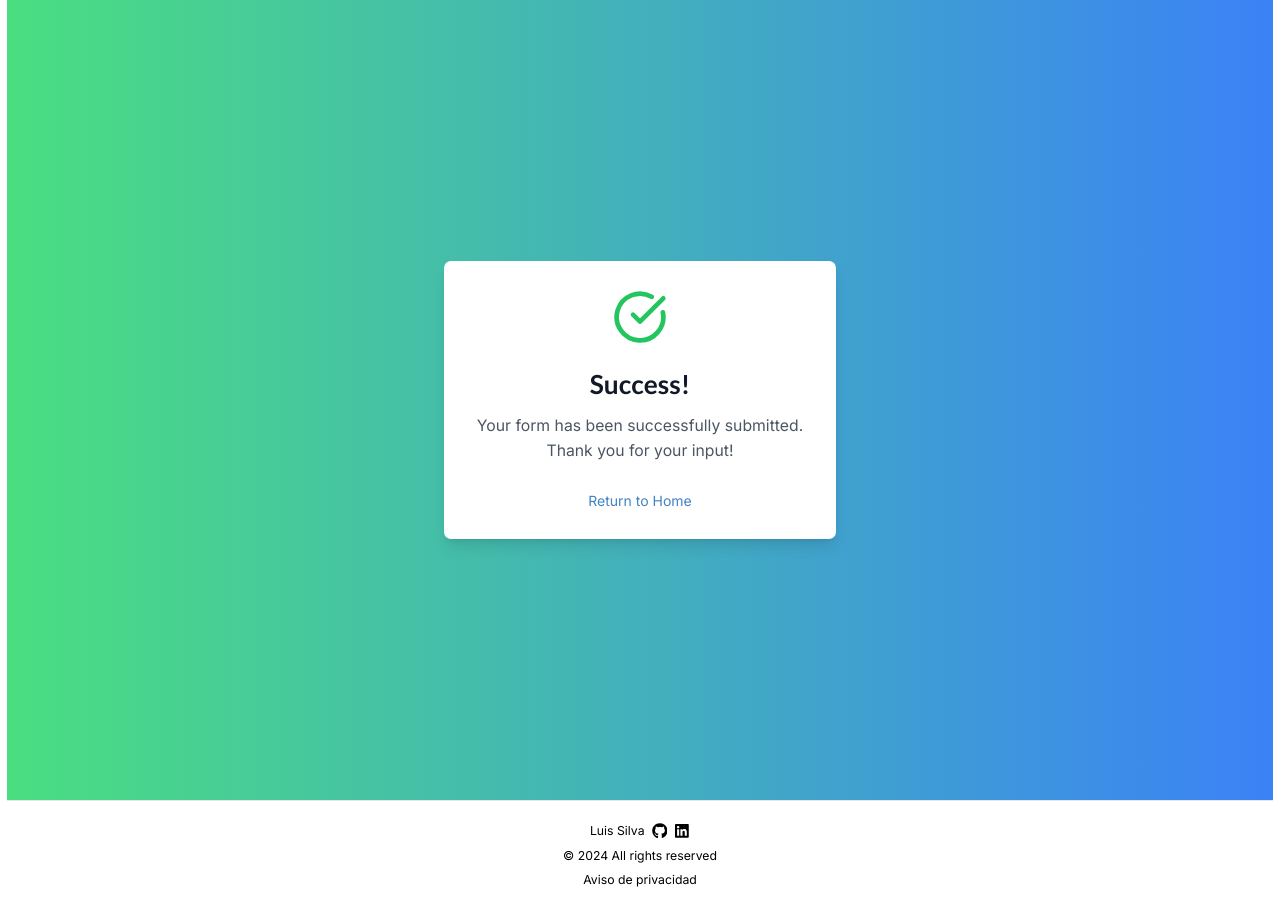
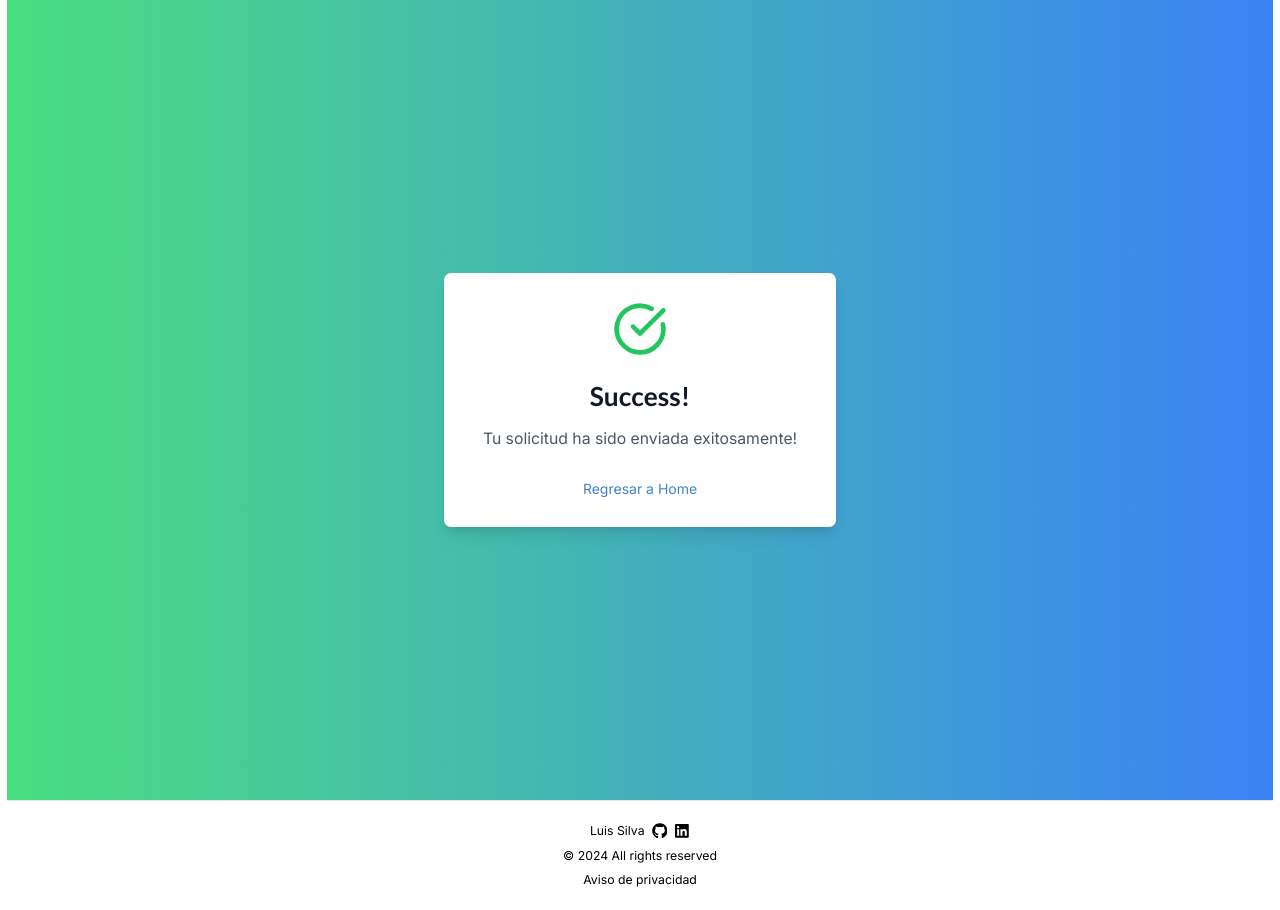
Before and after one commit to luisSilvaEs/system-for-managing-professional-internship-applications, a Next.js app: page /students/success in a window 1280 px wide. Built offline with nearby package versions, Linux system fonts and the light colour scheme.

Commit message:
Switch to Spanish modal and success views

```diff
--- a/app/components/forms/student/ConfirmationModal.tsx
+++ b/app/components/forms/student/ConfirmationModal.tsx
@@ -70,8 +70,8 @@ const ConfirmationModal: React.FC<ConfirmationModalProps> = ({
             Para hacer alguna corrección, da clic en <strong>Modificar</strong>.
             <br />
             Una vez confirmes la información, no habrá cambios ni
-            modificaciones, solo podrás hacerlo directamente con el encargado de
-            la oficina.
+            modificaciones, solo podrás hacerlo directamente con el personal de
+            la subdirección académica.
           </p>
         </div>
 
--- a/app/students/success/page.tsx
+++ b/app/students/success/page.tsx
@@ -9,10 +9,10 @@ const SuccessPage = () => {
         <CheckCircle className="mx-auto h-16 w-16 text-green-500 mb-4" />
         <h1 className="text-3xl font-bold text-gray-900 mb-4">Success!</h1>
         <p className="text-lg text-gray-600 mb-8">
-          Your form has been successfully submitted. Thank you for your input!
+          Tu solicitud ha sido enviada exitosamente!
         </p>
         {/*<Button asChild className="w-full">*/}
-        <Link href="/">Return to Home</Link>
+        <Link href="/">Regresar a Home</Link>
         {/*</Button>*/}
       </div>
     </div>
```
